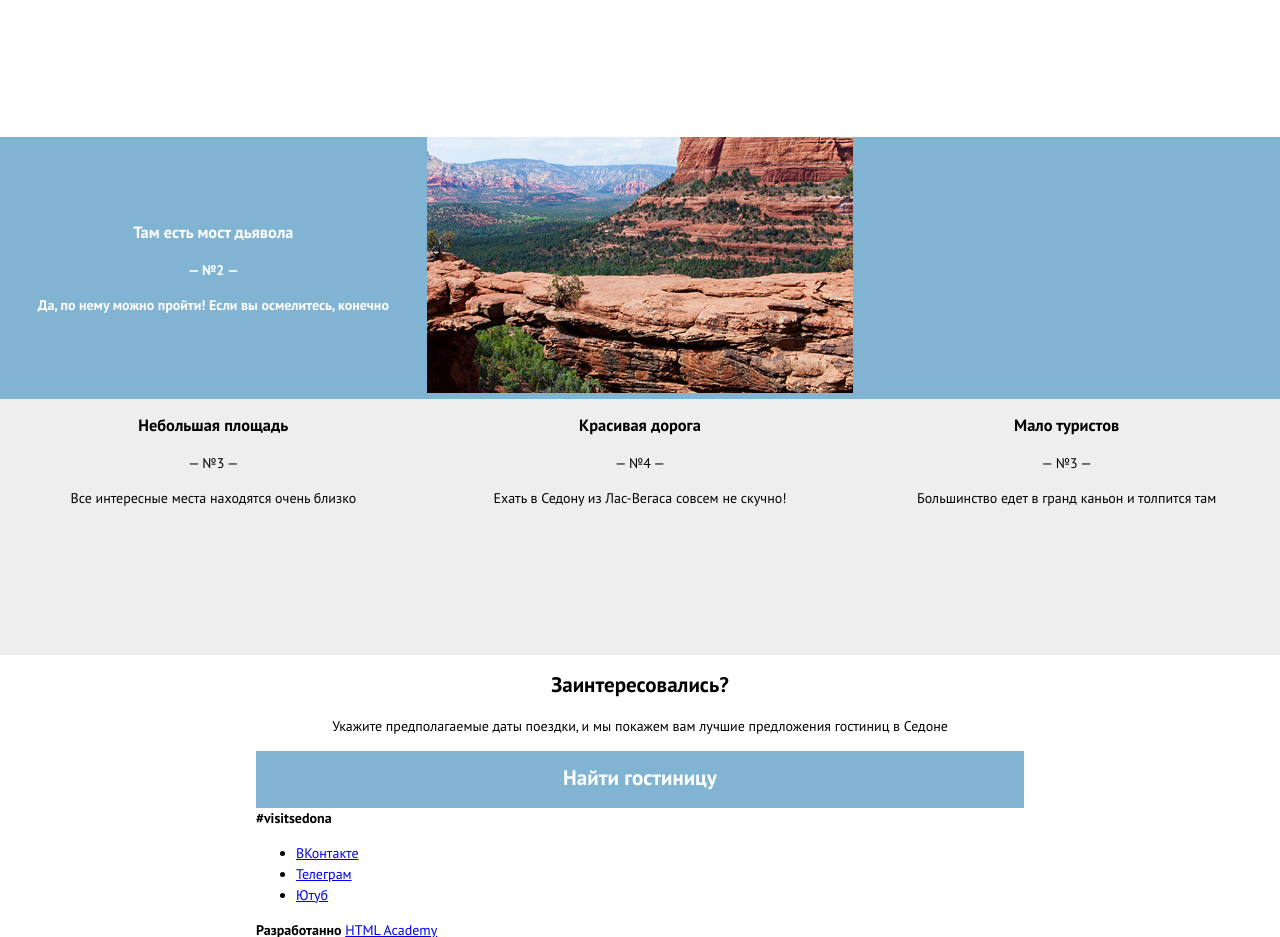
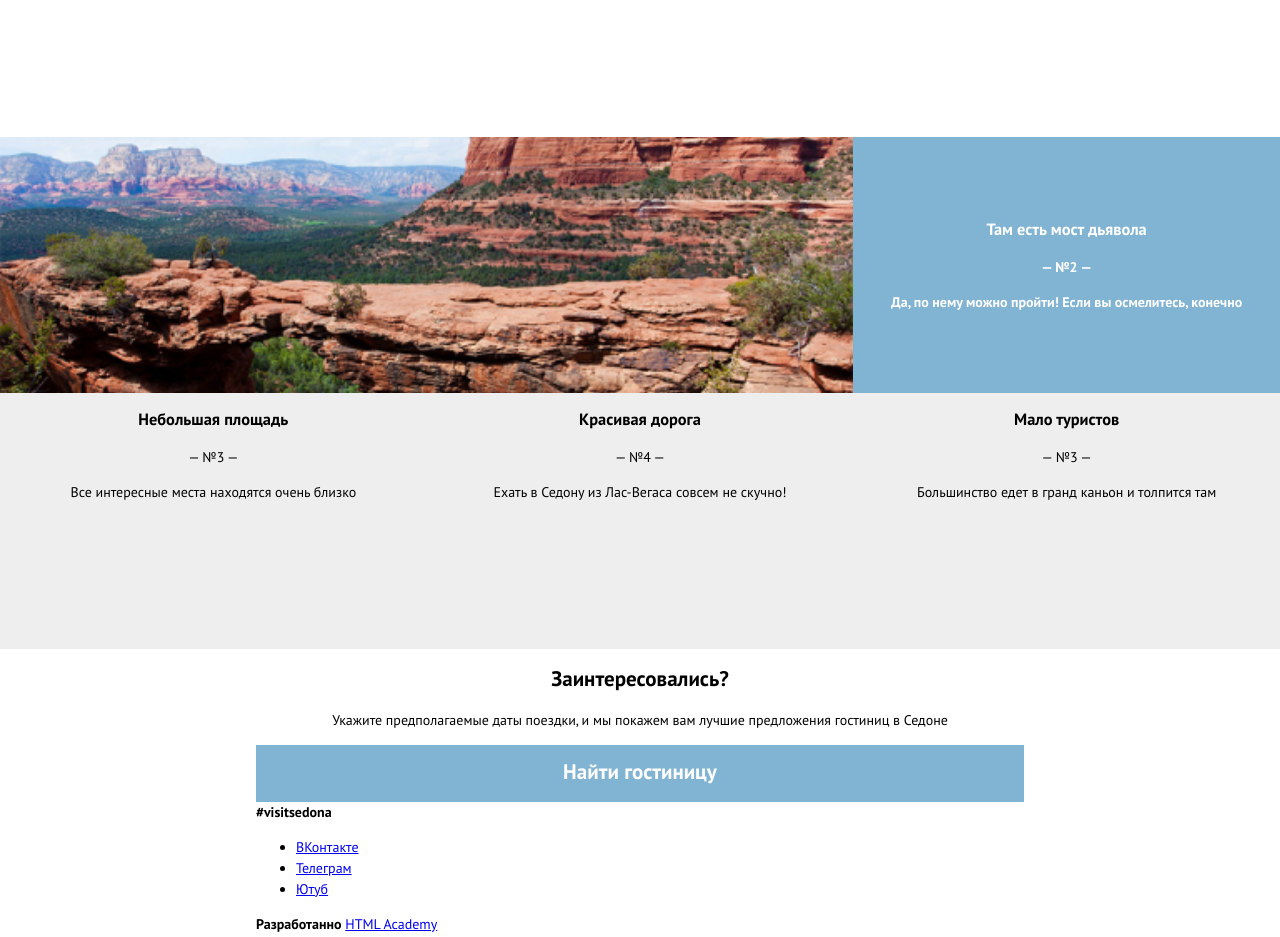
Before and after one commit to tfiesko/1501321-sedona-25, a website: page source/index.html in a window 1280 px wide. Shown: the part 1060-1997 px from the top of the page. Drawn offline with nearby package versions, Linux system fonts and the light colour scheme; files that its build step writes are made by us from their sources; files whose address does not match are found by name.

Commit message:
Изменет способ адаптации контентных изображений на главной

```diff
--- a/source/index.html
+++ b/source/index.html
@@ -84,10 +84,7 @@
               <span class="advantages__item-number">— №2 —</span>
               <p class="advantages__item-description">Да, по нему можно пройти! Если вы осмелитесь, конечно</p>
             </div>
-            <picture>
-              <source media="(min-width: 1200px)" srcset="img/photo-bridge-desktop@1x.jpg 1x, img/photo-bridge-desktop@2x.jpg 2x">
-              <img class="advantages__item-picture" width="512" height="256" src="img/photo-bridge@1x.jpg" srcset="img/photo-bridge@2x.jpg 2x" alt="Мост дьявола.">
-            </picture>
+            <img class="advantages__item-picture advantages__item-picture--scale-position" width="512" height="256" src="img/photo-bridge@1x.jpg" srcset="img/photo-bridge@2x.jpg 2x" alt="Мост дьявола.">
           </li>
           <li class="advantages__item advantages__item--with-background">
             <div class="advantages__item-text-content">
--- a/source/less/components/advantages.less
+++ b/source/less/components/advantages.less
@@ -59,6 +59,10 @@
     object-fit: cover;
     width: 100%;
     height: 256px;
+
+    &--scale-position {
+      object-position: top calc(27px - 3.4vw) right 0;
+    }
   }
 
   .advantages__item-text-content {
```
